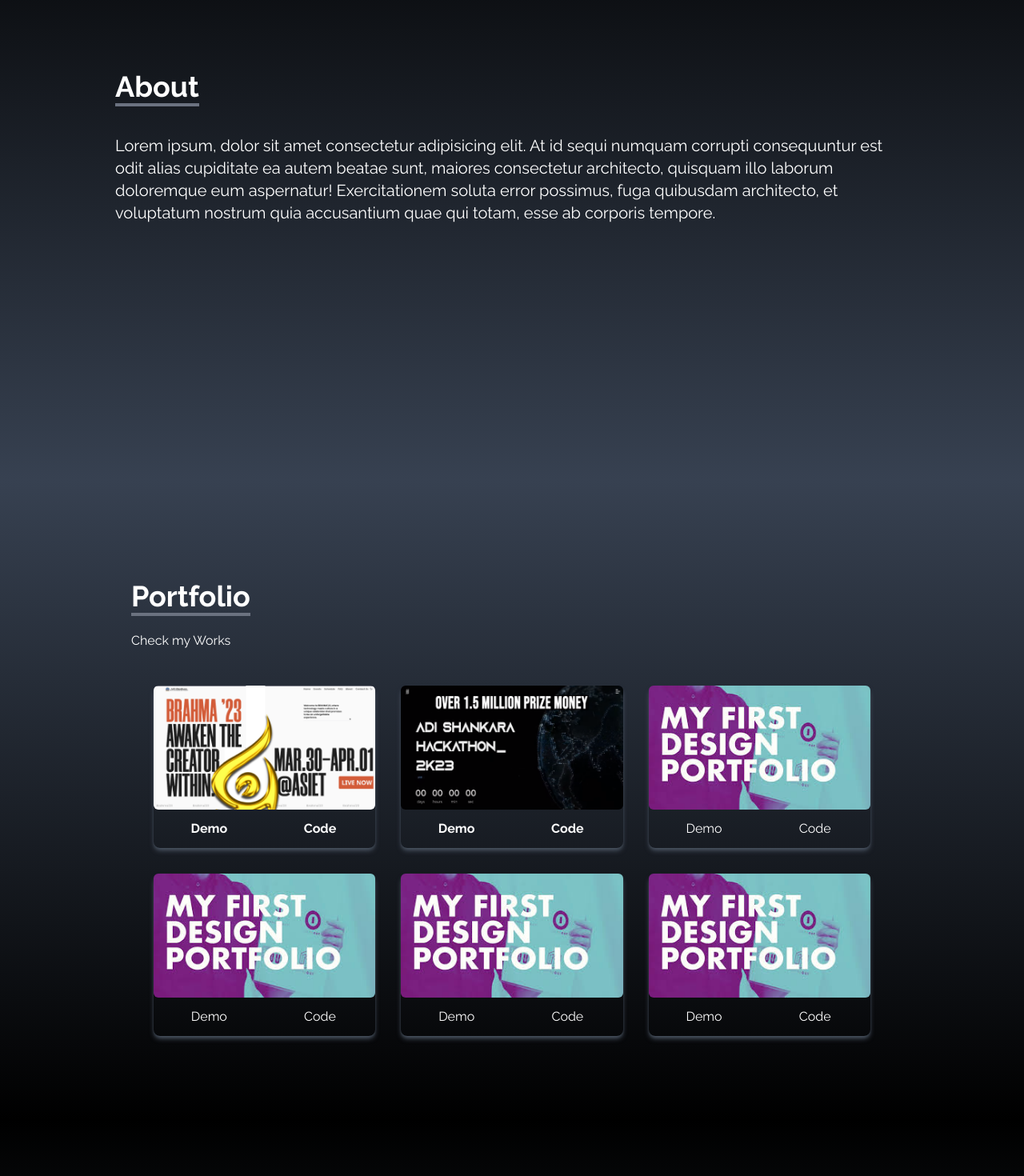
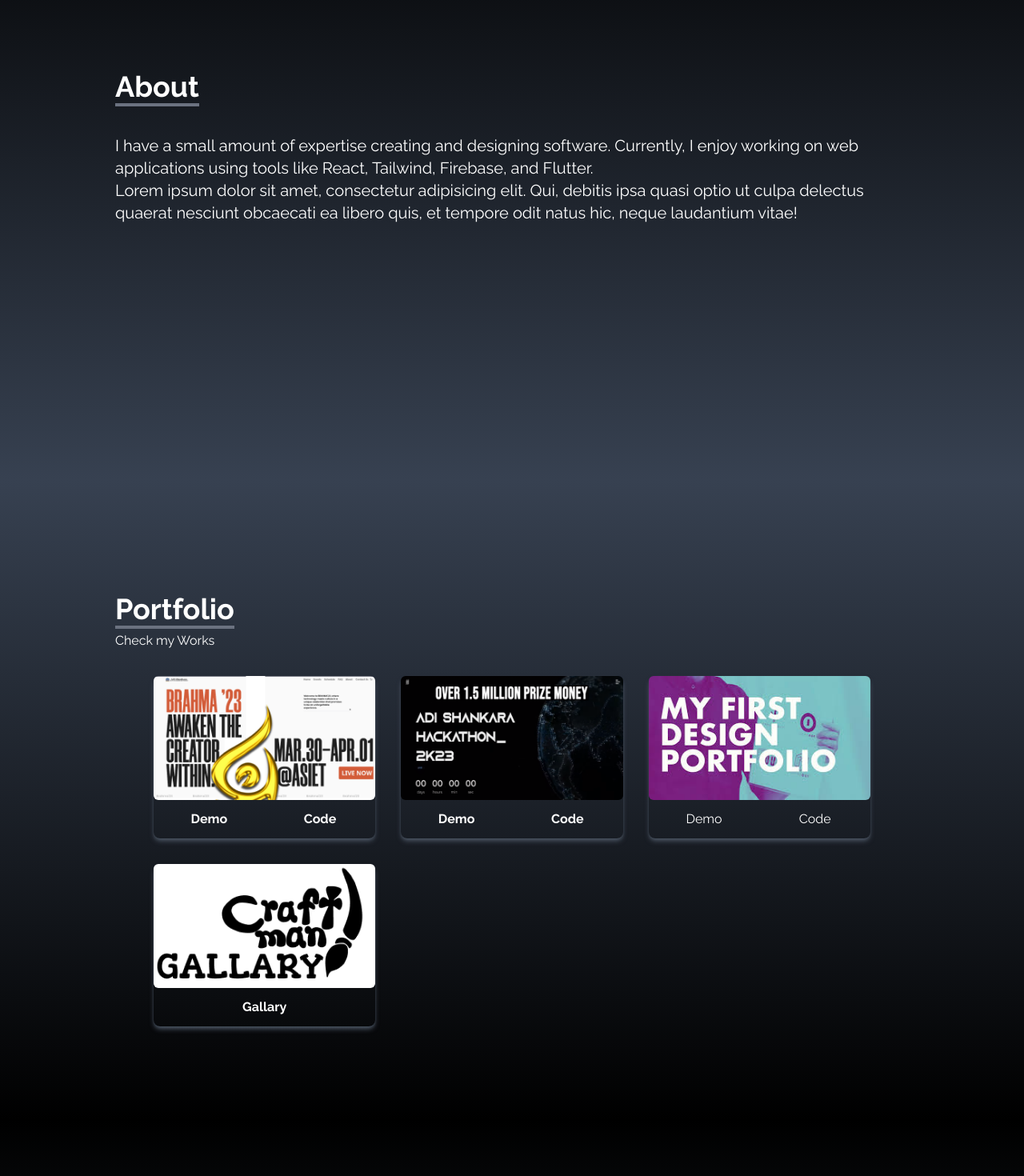
Before and after one commit to craftman01/its_my-portfolio, a React (Create React App) app: page / in a window 1280 px wide. Shown: the part 1000-2470 px from the top of the page at 80% size. Built offline with nearby package versions, Linux system fonts and the light colour scheme.

Commit message:
ahsgfjagf

```diff
--- a/package.json
+++ b/package.json
@@ -10,6 +10,7 @@
     "react": "^18.2.0",
     "react-dom": "^18.2.0",
     "react-icons": "^4.8.0",
+    "react-router-dom": "^6.10.0",
     "react-scripts": "5.0.1",
     "react-scroll": "^1.8.9",
     "web-vitals": "^2.1.4"
--- a/src/App.js
+++ b/src/App.js
@@ -1,26 +1,27 @@
-import About from "./component/About";
-import Contact from "./component/Contact";
-import Experince from "./component/Experince";
-import Home from "./component/Home";
+// import About from "./component/About";
+// import Contact from "./component/Contact";
+// import Experince from "./component/Experince";
+// import Home from "./component/Home";
 import NavBar from "./component/NavBar";
-import Portfolio from "./component/Portfolio";
+import Gallary from "./component/Gallary.jsx";
 import Social from "./component/Social";
-
+import { BrowserRouter as Router, Route, Routes } from 'react-router-dom';
+import Hero from "./pages/Hero";
 
 
 function App() {
   return (
-   <div>
-
-    <NavBar />
-    <Home />
-    <About />
-    <Portfolio />
-    <Social />
-    <Experince />
-    <Contact />
-   </div>
+    <Router>
+      <NavBar />
+      <Social/>
+      <Routes>
+        <Route exact path="/" element={<Hero />} />
+        <Route exact path="/gallary" element={<Gallary/>} />
+      </Routes>
+    </Router>
   );
 }
 
+
+
 export default App;
--- a/src/component/About.jsx
+++ b/src/component/About.jsx
@@ -11,7 +11,9 @@
                 About
             </p>
             <p className='text-xl pt-10  text-white' >
-                Lorem ipsum, dolor sit amet consectetur adipisicing elit. At id sequi numquam corrupti consequuntur est odit alias cupiditate ea autem beatae sunt, maiores consectetur architecto, quisquam illo laborum doloremque eum aspernatur! Exercitationem soluta error possimus, fuga quibusdam architecto, et voluptatum nostrum quia accusantium quae qui totam, esse ab corporis tempore.
+I have a small amount of expertise creating and designing software.
+                        Currently, I enjoy working on web applications using tools like React, Tailwind, Firebase, and Flutter.
+                        <br/>Lorem ipsum dolor sit amet, consectetur adipisicing elit. Qui, debitis ipsa quasi optio ut culpa delectus quaerat nesciunt obcaecati ea libero quis, et tempore odit natus hic, neque laudantium vitae!
             </p>
 
         </div>
--- a/src/component/Contact.jsx
+++ b/src/component/Contact.jsx
@@ -4,12 +4,12 @@
   return (
     <div name="contact" className=' h-screen w-full  bg-gradient-to-b from-gray-700 to-black p-10  ' >
       <div className='flex flex-col p-4 justify-center max-w-screen-lg mx-auto h-full text-white ' >
-        <div className='pb-8'>
+        <div className='pb-8 md:pb-1'>
             <p className='text-4xl font-bold inline border-b-4 border-gray-500 ' >
                 Contact
             </p>
-            <p className='py-6' >
-                Submit the form to contact
+            <p className='py-6 md:py-2' >
+                Submit the form to Talk
             </p>
 
         </div>
@@ -21,7 +21,7 @@
 
                 <textarea name='message' placeholder='Enter your message' rows='10' className='p-2 bg-transparent border-2 rounded-md text-white focus:outline-none  '></textarea>
 
-                <button className='text-white bg-gradient-to-b from-blue-400 to-cyan-300 px-6 py-3 my-8 mx-auto flex items-center rounded-md hover:scale-105 duration-500' >
+                <button className='text-white bg-gradient-to-b from-blue-400 to-cyan-300 px-3 py-3 my-2 mx-auto flex items-center rounded-md hover:scale-105 duration-500' >
                     Let's talk
                 </button>
             </form>
--- /dev/null
+++ b/src/component/Gallary.jsx
@@ -0,0 +1,11 @@
+import React from 'react'
+
+const Gallary = () => {
+  return (
+    <div>
+      hello
+    </div>
+  )
+}
+
+export default Gallary
--- a/src/component/Home.jsx
+++ b/src/component/Home.jsx
@@ -7,18 +7,18 @@
     return (
         <div
             name='home'
-            className=' h-screen w-full  bg-gradient-to-b from-gray-700 to-black p-10 ' >
+            className=' h-screen w-full  bg-gradient-to-b from-gray-700 to-black p-10' >
 
             <div className=' max-w-screen-lg   mx-auto flex flex-col justify-center  items-center  h-full px-4 md:flex-row  mt-6'>
-                <div className='flex flex-col justify-center h-full' >
+                <div className='flex flex-col justify-center  md:h-full' >
                     <h2 className='text-4xl sm:text-5xl font-bold text-white   ' >
                         I'm a Front-End Developer
                     </h2>
-                    <p className='text-gray-500 py-4 text-lg max-w-md' >
+                    {/* <p className='text-gray-500 py-4 text-lg max-w-md' >
                     I have a small amount of expertise creating and designing software.
-                        Currently, I enjoy working on web applications using tools like React, Taileind, Firebase, and Flutter.
+                        Currently, I enjoy working on web applications using tools like React, Tailwind, Firebase, and Flutter.
 
-                    </p>
+                    </p> */}
                     <div>
                         <Link to="portfolio" smooth duration={500} className='group text-white w-fit px-6 py-3 my-2 flex items-center rounded-md bg-gradient-to-r from-blue-600 to-cyan-400 ' >
                             Portfolio
@@ -28,7 +28,7 @@
                         </Link>
                     </div>
                 </div>
-                <div className='pb'>
+                <div className='md:pb-0 pb-8 '>
                  <img src={HeroImage} alt='my profile' className='rounded-2xl w-3/4  mx-auto md:w-3/6  ' />
                 </div>
             </div>
--- a/src/component/Portfolio.jsx
+++ b/src/component/Portfolio.jsx
@@ -2,6 +2,7 @@
 import Partfolio from "../assets/images.jpeg"
 import BRAHMA from "../assets/Brahma23.png"
 import HACK from "../assets/Hackathon.png"
+import GALLARY from "../assets/gallery.png"
 
 const Portfolio = () => {
 
@@ -10,15 +11,15 @@
         <div name="portfolio" className=' md:h-screen w-full  bg-gradient-to-b from-gray-700 to-black p-10   '
         >
             <div className='max-w-screen-lg px-4 mx-auto flex flex-col justify-center w-full h-full text-white' >
-                <div className='p-5' >
+                <div className='py-8 md:py-6' >
                     <p className='text-4xl font-bold inline border-b-4 border-gray-500'>
                         Portfolio
                     </p>
-                    <p className='py-6' >
+                    <p className='py-6 md:py-2' >
                         Check my Works
                     </p>
                 </div>
-                <div className='grid grid-cols-2 md:grid-cols-3 gap-8 px-1 md:px-12 sm:px-0 ' >
+                <div className='grid grid-cols-2 md:grid-cols-3 gap-8 px- md:px-12 sm:px-0 ' >
                     <div className=' shadow-md shadow-gray-600  rounded-lg  ' >
                         <img src={BRAHMA} alt='brahma' className='  rounded-md duration-200 hover:scale-105 w-full ' />
                         <div className='flex items-center justify-between  '>
@@ -54,41 +55,17 @@
                         </div>
                     </div>
 
-                    <div className=' shadow-md shadow-gray-600  rounded-lg  ' >
-                        <img src={Partfolio} alt=' ' className='  rounded-md duration-200 hover:scale-105 w-full ' />
-                        <div className='flex items-center justify-between  '>
-                            <button className='w-1/2 px-2 md:px-6 py-3 duration-200 hover:scale-105  '  >
-                                Demo
-                            </button >
-                            <button className='w-1/2 px-2 md:px-6 py-3 duration-200 hover:scale-105  '  >
-                                Code
-                            </button >
+                    <div className=' shadow-md shadow-gray-600 font-bold rounded-lg  ' >
+                        <img src={GALLARY} alt=' ' className='  rounded-md duration-200 hover:scale-105 w-full ' />
+                        <div className='flex items-center justify-center  '>
+                            <a href='/gallary' className='flex justify-center items-center w-4/5 px-2 md:px-6 py-3 duration-200 hover:scale-105  '  >
+                                Gallary
+                            </a >
+
                         </div>
                     </div>
 
-                    <div className=' shadow-md shadow-gray-600  rounded-lg  ' >
-                        <img src={Partfolio} alt=' ' className='  rounded-md duration-200 hover:scale-105 w-full ' />
-                        <div className='flex items-center justify-between  '>
-                            <button className='w-1/2 px-2 md:px-6 py-3 duration-200 hover:scale-105  '  >
-                                Demo
-                            </button >
-                            <button className='w-1/2 px-2 md:px-6 py-3 duration-200 hover:scale-105  '  >
-                                Code
-                            </button >
-                        </div>
-                    </div>
 
-                    <div className=' shadow-md shadow-gray-600  rounded-lg  ' >
-                        <img src={Partfolio} alt=' ' className='  rounded-md duration-200 hover:scale-105 w-full ' />
-                        <div className='flex items-center justify-between  '>
-                            <button className='w-1/2 px-2 md:px-6 py-3 duration-200 hover:scale-105  '  >
-                                Demo
-                            </button >
-                            <button className='w-1/2 px-2 md:px-6 py-3 duration-200 hover:scale-105  '  >
-                                Code
-                            </button >
-                        </div>
-                    </div>
 
                 </div>
 
--- /dev/null
+++ b/src/pages/Hero.jsx
@@ -0,0 +1,22 @@
+import React from 'react'
+import Home from '../component/Home.jsx'
+import About from '../component/About.jsx'
+import Contact from '../component/Contact.jsx'
+import Experince from '../component/Experince.jsx'
+import Portfolio from '../component/Portfolio.jsx'
+
+const Hero = () => {
+  return (
+    <div>
+        <Home/>
+        <About/>
+        <Portfolio/>
+        <Experince/>
+        <Contact/>
+
+
+    </div>
+  )
+}
+
+export default Hero
```
Also changed, not shown: src/assets/gallery.png (added), 1 other file (tests, documents, lock files or other folders).
